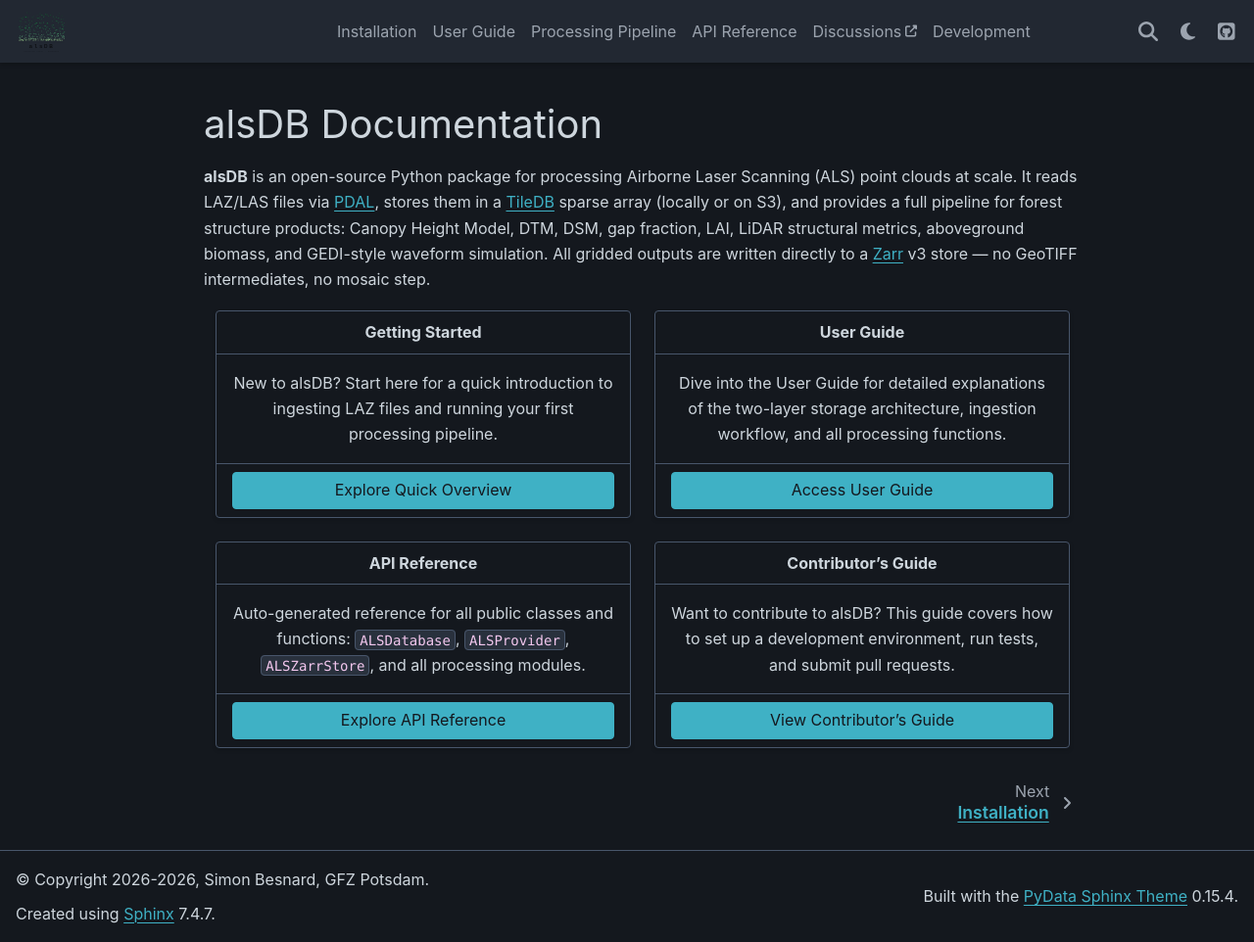
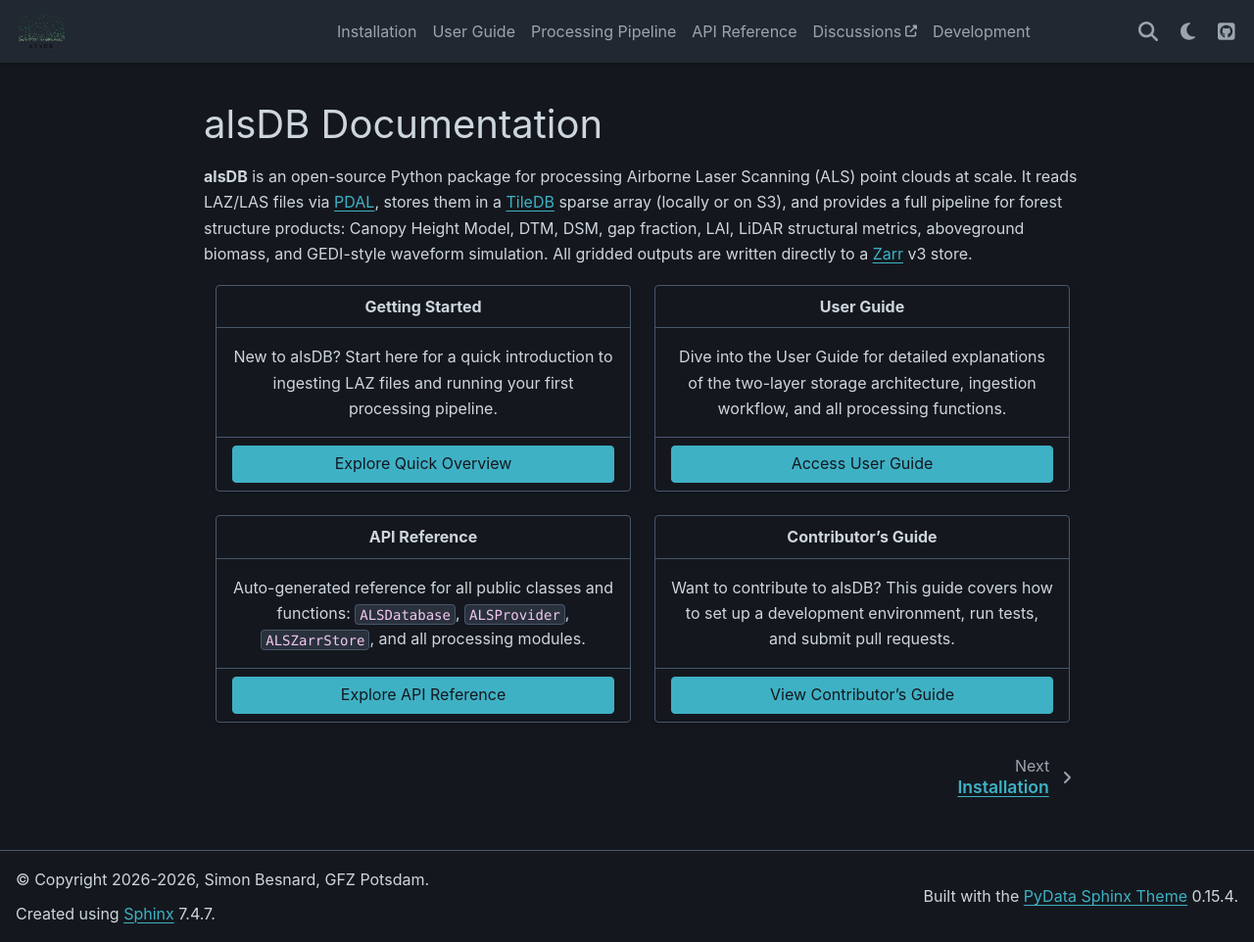
Before and after one commit to simonbesnard1/alsdb, a Sphinx documentation site: the page built from doc/index.rst, in a window 1280 px wide and 962 px high. Shown: the whole window at 98% size. Built offline with Sphinx 7.4.7 and the PyData theme 0.15.4, drawn with Linux system fonts in a browser that asks for light colours; pages that are not in the unit, such as notebooks, are missing from menus.

Commit message:
clean-up home page

```diff
--- a/doc/index.rst
+++ b/doc/index.rst
@@ -16,7 +16,7 @@ alsDB Documentation
    Discussions <https://github.com/simonbesnard1/alsdb/discussions>
    Development <user/contributing>
 
-**alsDB** is an open-source Python package for processing Airborne Laser Scanning (ALS) point clouds at scale. It reads LAZ/LAS files via `PDAL <https://pdal.io>`_, stores them in a `TileDB <https://tiledb.com>`_ sparse array (locally or on S3), and provides a full pipeline for forest structure products: Canopy Height Model, DTM, DSM, gap fraction, LAI, LiDAR structural metrics, aboveground biomass, and GEDI-style waveform simulation. All gridded outputs are written directly to a `Zarr <https://zarr.dev>`_ v3 store — no GeoTIFF intermediates, no mosaic step.
+**alsDB** is an open-source Python package for processing Airborne Laser Scanning (ALS) point clouds at scale. It reads LAZ/LAS files via `PDAL <https://pdal.io>`_, stores them in a `TileDB <https://tiledb.com>`_ sparse array (locally or on S3), and provides a full pipeline for forest structure products: Canopy Height Model, DTM, DSM, gap fraction, LAI, LiDAR structural metrics, aboveground biomass, and GEDI-style waveform simulation. All gridded outputs are written directly to a `Zarr <https://zarr.dev>`_ v3 store.
 
 .. grid:: 1 1 2 2
     :gutter: 2 3 4 4
```
